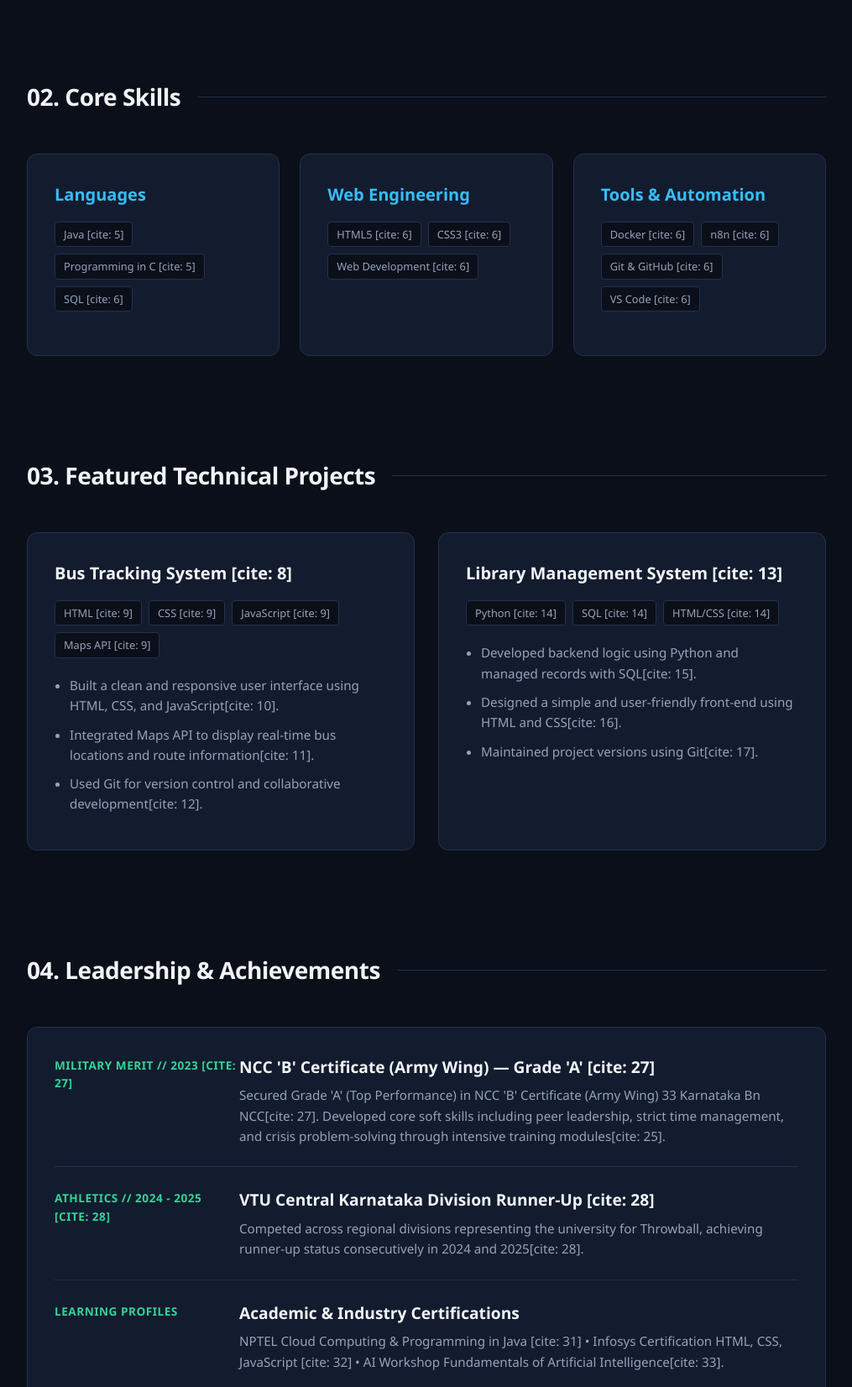
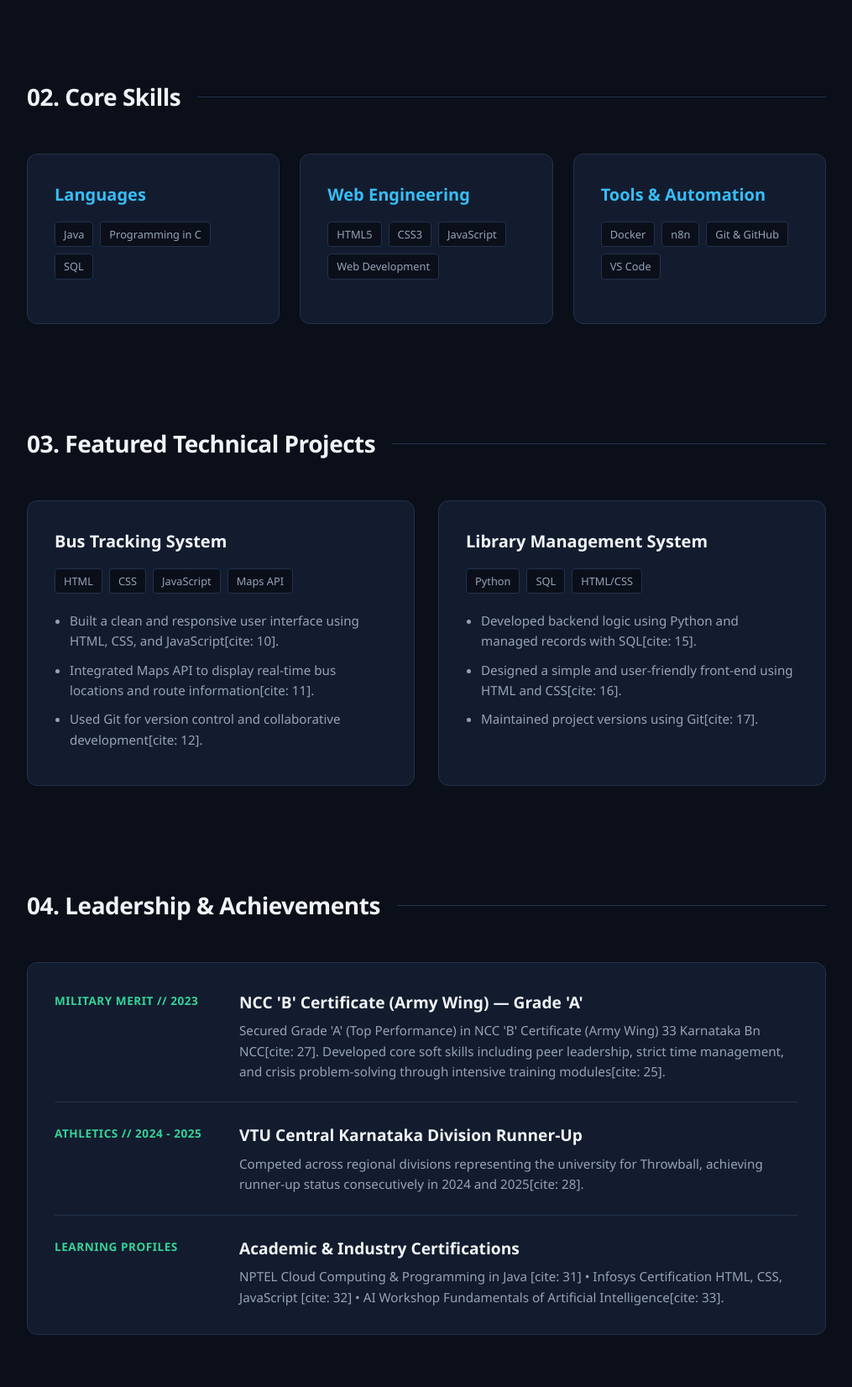
Before and after one commit to sahana-pk/portfolio, a plain HTML site: page index.html in a window 1280 px wide. Shown: the part 1148-2800 px from the top of the page at 84% size, without its empty margins (132-1147 px from the left). Drawn offline with Linux system fonts and the light colour scheme.

Commit message:
Fix HTML formatting and remove citations

```diff
--- a/index.html
+++ b/index.html
@@ -1,4 +1,4 @@
-<!DOCTYPE html>
+ <!DOCTYPE html>
 <html lang="en">
 <head>
     <meta charset="UTF-8">
@@ -33,9 +33,9 @@
         /* --- 2. THE ALIGNMENT ENGINE (RIGID GLOBAL CONTAINERS) --- */
         .container {
             width: 100%;
-            max-width: 1000px;         /* Caps layout width to maintain perfect proportions */
-            margin: 0 auto;             /* Centers the page perfectly in the browser window */
-            padding: 0 24px;            /* Guarantees clean side-margins on mobile devices */
+            max-width: 1000px;
+            margin: 0 auto;
+            padding: 0 24px;
         }
 
         /* --- 3. HIGHLY STABLE TOP NAVIGATION --- */
@@ -83,14 +83,14 @@
 
         /* --- 4. SECTION STRUCTURING --- */
         section {
-            padding: 90px 0 30px 0;    /* Fixed uniform vertical separation spacing */
+            padding: 90px 0 30px 0;
         }
 
         .section-header {
             display: flex;
             align-items: center;
             gap: 20px;
-            margin-bottom: 45px;       /* Consistent separation before content grids */
+            margin-bottom: 45px;
         }
 
         .section-header h2 {
@@ -396,7 +396,7 @@
                 </div>
 
                 <div class="about-image-wrapper">
-                    <img src="1000262411.jpg" alt="Sahana Prabhullingappa Kajjera" class="profile-img">
+                    <img src="1000262411.jpg.jpeg" alt="Sahana Prabhullingappa Kajjera" class="profile-img">
                 </div>
             </div>
         </section>
@@ -410,26 +410,27 @@
                 <div class="card">
                     <h3 style="color: var(--accent-blue);">Languages</h3>
                     <ul class="tag-list">
-                        <li class="tag">Java [cite: 5]</li>
-                        <li class="tag">Programming in C [cite: 5]</li>
-                        <li class="tag">SQL [cite: 6]</li>
+                        <li class="tag">Java</li>
+                        <li class="tag">Programming in C</li>
+                        <li class="tag">SQL</li>
                     </ul>
                 </div>
                 <div class="card">
                     <h3 style="color: var(--accent-blue);">Web Engineering</h3>
                     <ul class="tag-list">
-                        <li class="tag">HTML5 [cite: 6]</li>
-                        <li class="tag">CSS3 [cite: 6]</li>
-                        <li class="tag">Web Development [cite: 6]</li>
+                        <li class="tag">HTML5</li>
+                        <li class="tag">CSS3</li>
+                        <li class="tag">JavaScript</li>
+                        <li class="tag">Web Development</li>
                     </ul>
                 </div>
                 <div class="card">
                     <h3 style="color: var(--accent-blue);">Tools & Automation</h3>
                     <ul class="tag-list">
-                        <li class="tag">Docker [cite: 6]</li>
-                        <li class="tag">n8n [cite: 6]</li>
-                        <li class="tag">Git & GitHub [cite: 6]</li>
-                        <li class="tag">VS Code [cite: 6]</li>
+                        <li class="tag">Docker</li>
+                        <li class="tag">n8n</li>
+                        <li class="tag">Git & GitHub</li>
+                        <li class="tag">VS Code</li>
                     </ul>
                 </div>
             </div>
@@ -443,9 +444,9 @@
             <div class="projects-grid">
 
                 <div class="card">
-                    <h3>Bus Tracking System [cite: 8]</h3>
+                    <h3>Bus Tracking System</h3>
                     <ul class="tag-list">
-                        <li class="tag">HTML [cite: 9]</li><li class="tag">CSS [cite: 9]</li><li class="tag">JavaScript [cite: 9]</li><li class="tag">Maps API [cite: 9]</li>
+                        <li class="tag">HTML</li><li class="tag">CSS</li><li class="tag">JavaScript</li><li class="tag">Maps API</li>
                     </ul>
                     <ul class="card-bullets">
                         <li>Built a clean and responsive user interface using HTML, CSS, and JavaScript[cite: 10].</li>
@@ -455,9 +456,9 @@
                 </div>
 
                 <div class="card">
-                    <h3>Library Management System [cite: 13]</h3>
+                    <h3>Library Management System</h3>
                     <ul class="tag-list">
-                        <li class="tag">Python [cite: 14]</li><li class="tag">SQL [cite: 14]</li><li class="tag">HTML/CSS [cite: 14]</li>
+                        <li class="tag">Python</li><li class="tag">SQL</li><li class="tag">HTML/CSS</li>
                     </ul>
                     <ul class="card-bullets">
                         <li>Developed backend logic using Python and managed records with SQL[cite: 15].</li>
@@ -477,17 +478,17 @@
             <div class="card timeline-container">
 
                 <div class="timeline-row">
-                    <div class="timeline-left">Military Merit // 2023 [cite: 27]</div>
+                    <div class="timeline-left">Military Merit // 2023</div>
                     <div class="timeline-right">
-                        <h3>NCC 'B' Certificate (Army Wing) — Grade 'A' [cite: 27]</h3>
+                        <h3>NCC 'B' Certificate (Army Wing) — Grade 'A'</h3>
                         <p class="timeline-desc">Secured Grade 'A' (Top Performance) in NCC 'B' Certificate (Army Wing) 33 Karnataka Bn NCC[cite: 27]. Developed core soft skills including peer leadership, strict time management, and crisis problem-solving through intensive training modules[cite: 25].</p>
                     </div>
                 </div>
 
                 <div class="timeline-row">
-                    <div class="timeline-left">Athletics // 2024 - 2025 [cite: 28]</div>
+                    <div class="timeline-left">Athletics // 2024 - 2025</div>
                     <div class="timeline-right">
-                        <h3>VTU Central Karnataka Division Runner-Up [cite: 28]</h3>
+                        <h3>VTU Central Karnataka Division Runner-Up</h3>
                         <p class="timeline-desc">Competed across regional divisions representing the university for Throwball, achieving runner-up status consecutively in 2024 and 2025[cite: 28].</p>
                     </div>
                 </div>
```
